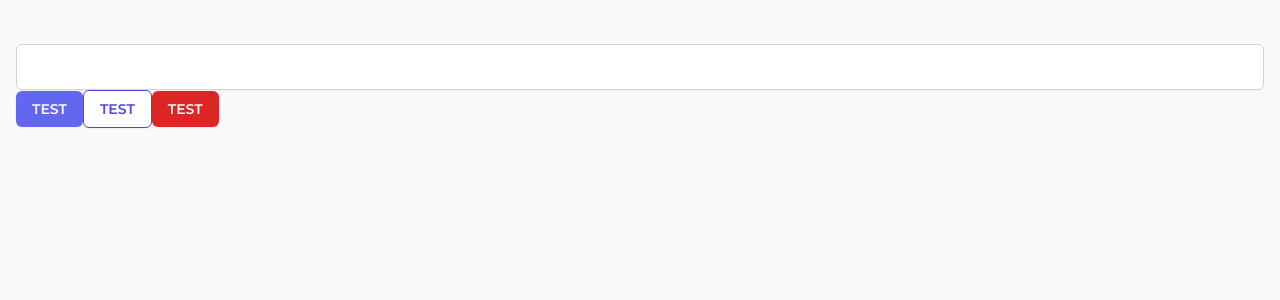
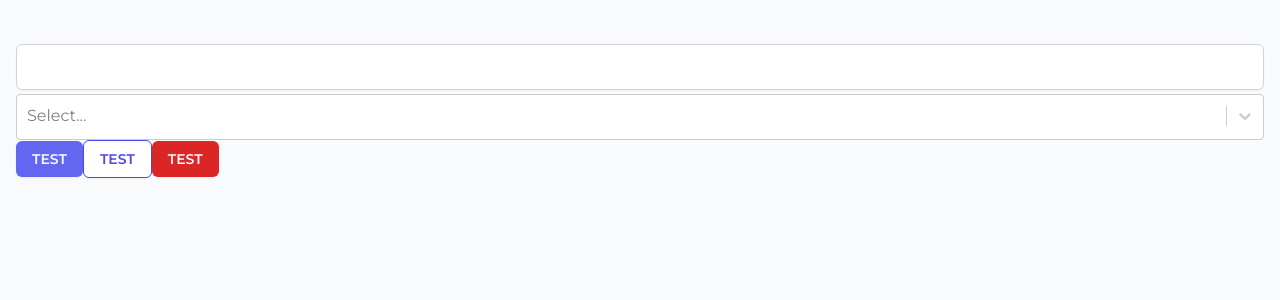
Before and after one commit to farhanhasindipro25/teebay-pern, a Next.js app in the folder client/: page / in a window 1280 px wide. Shown: the top 300 px of the page. Built offline with nearby package versions, Linux system fonts and the light colour scheme.

Commit message:
chore:Added reusable Select field component

```diff
--- a/client/app/_libs/components/SelectField.jsx
+++ b/client/app/_libs/components/SelectField.jsx
@@ -0,0 +1,61 @@
+"use client";
+import Select from "react-select";
+import React from "react";
+import {
+  customStyles,
+  SELECT_LABEL_STYLES,
+} from "../styles-kit/SelectFieldStyleKit";
+
+export default function SelectField(props) {
+  const {
+    label = "",
+    name,
+    id = "",
+    defaultValue,
+    options,
+    onChange,
+    onBlur,
+    placeholder,
+    value,
+    isMulti = false,
+    isClearable = false,
+    ...otherProps
+  } = props;
+  const isRequired = label.includes("*");
+
+  return (
+    <div
+      className="flex w-full flex-col gap-1"
+      onClick={(e) => {
+        e.stopPropagation();
+      }}
+    >
+      <label htmlFor={id} className={SELECT_LABEL_STYLES}>
+        {isRequired === false ? (
+          label
+        ) : (
+          <div className="flex">
+            {label.split("*")[0]}
+            <span className="text-red-500">*</span>
+          </div>
+        )}
+      </label>
+
+      <Select
+        name={name}
+        inputId={id}
+        value={value}
+        styles={customStyles}
+        classNamePrefix="select2-selection"
+        placeholder={placeholder}
+        options={options}
+        noOptionsMessage={() => "No options"}
+        onChange={onChange}
+        onBlur={onBlur}
+        isClearable={isClearable}
+        defaultValue={defaultValue}
+        {...otherProps}
+      />
+    </div>
+  );
+}
--- a/client/app/_libs/styles-kit/SelectFieldStyleKit.js
+++ b/client/app/_libs/styles-kit/SelectFieldStyleKit.js
@@ -0,0 +1,50 @@
+/* eslint-disable @typescript-eslint/no-explicit-any */
+export const SELECT_LABEL_STYLES =
+  "appearance-none block text-sm font-medium text-gray-700";
+
+export const customStyles = {
+  control: (provided, state) => ({
+    ...provided,
+    borderColor: state.isFocused ? "rgb(99, 102, 241)" : provided.borderColor,
+    boxShadow: state.isFocused
+      ? "0 0 0 2px rgb(99, 102, 241)"
+      : provided.boxShadow,
+    border: state.isFocused ? "none" : provided.border,
+    paddingTop: "3px",
+    paddingBottom: "5px",
+  }),
+
+  option: (provided, state) => ({
+    ...provided,
+    backgroundColor:
+      (state.isFocused || state.isSelected) && !state.isMulti
+        ? "rgb(99, 102, 241)"
+        : provided.backgroundColor,
+    color:
+      (state.isFocused || state.isSelected) && !state.isMulti
+        ? "white"
+        : "rgb(99, 102, 241)",
+    "&:hover": {
+      backgroundColor: "rgb(99, 102, 241)",
+      color: "white",
+      cursor: "pointer",
+    },
+    overflow: "hidden",
+    fontSize: "14px",
+  }),
+
+  singleValue: (provided) => ({
+    ...provided,
+    color: "rgb(99, 102, 241)",
+  }),
+  menu: (provided) => ({
+    ...provided,
+    backgroundColor: "white",
+  }),
+  input: (provided) => ({
+    ...provided,
+    "input:focus": {
+      boxShadow: "none",
+    },
+  }),
+};
--- a/client/app/page.jsx
+++ b/client/app/page.jsx
@@ -1,10 +1,12 @@
 import Button from "./_libs/components/Button";
+import SelectField from "./_libs/components/SelectField";
 import TextInputField from "./_libs/components/TextInputField";
 
 export default function Home() {
   return (
     <>
       <TextInputField />
+      <SelectField options={[{ label: "f", value: "f" }]} />
       <Button variant="primary">TEST</Button>
       <Button variant="secondary">TEST</Button>
       <Button variant="danger">TEST</Button>
--- a/client/package.json
+++ b/client/package.json
@@ -14,6 +14,7 @@
     "next": "14.1.4",
     "react": "^18",
     "react-dom": "^18",
+    "react-select": "^5.8.0",
     "tailwind-merge": "^2.2.2"
   },
   "devDependencies": {
```
Also changed, not shown: 1 other file (tests, documents, lock files or other folders).
